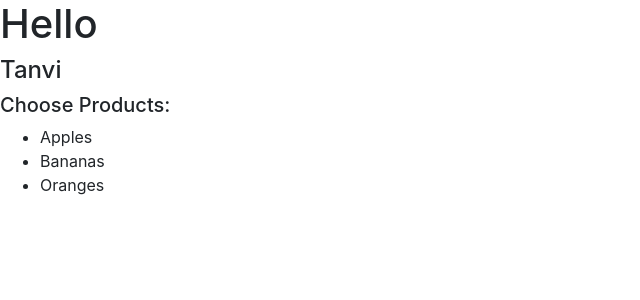
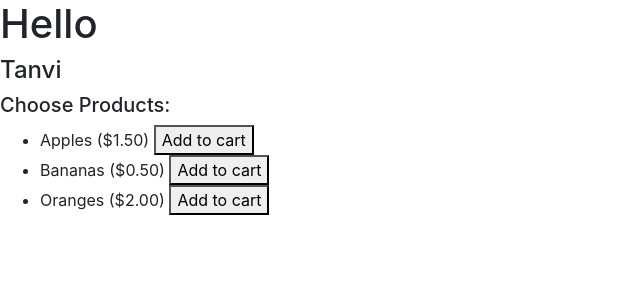
Before and after one commit to TanviCodeLife/amazon-basic-Angular, an Angular app: page / in a window 1280 px wide. Shown: the top 300 px of the page, without its empty margins (0-640 px from the left). Built offline with nearby package versions, Linux system fonts and the light colour scheme.

Commit message:
Adds products to a users cart

```diff
--- a/src/app/app.component.html
+++ b/src/app/app.component.html
@@ -3,5 +3,5 @@
 <h4>{{user.userName}}</h4>
 <h5>Choose Products:</h5>
 <ul>
-  <li *ngFor="let product of products">{{product.productName}}</li>
+  <li *ngFor="let product of products">{{product.productName}} (${{product.price.toFixed(2)}}) <button (click)="user.addProduct(product)">Add to cart</button></li>
 </ul>
--- a/src/app/models/user.model.ts
+++ b/src/app/models/user.model.ts
@@ -1,7 +1,8 @@
 export class Customer{
   constructor(public userName: string, public products: object[]){}
 
-  // addProduct(selectedProduct){
-  //   this.products.push(selectedProduct);
-  // }
+  addProduct(selectedProduct){
+    this.products.push(selectedProduct);
+    console.log(this.products)
+  }
 }
```
